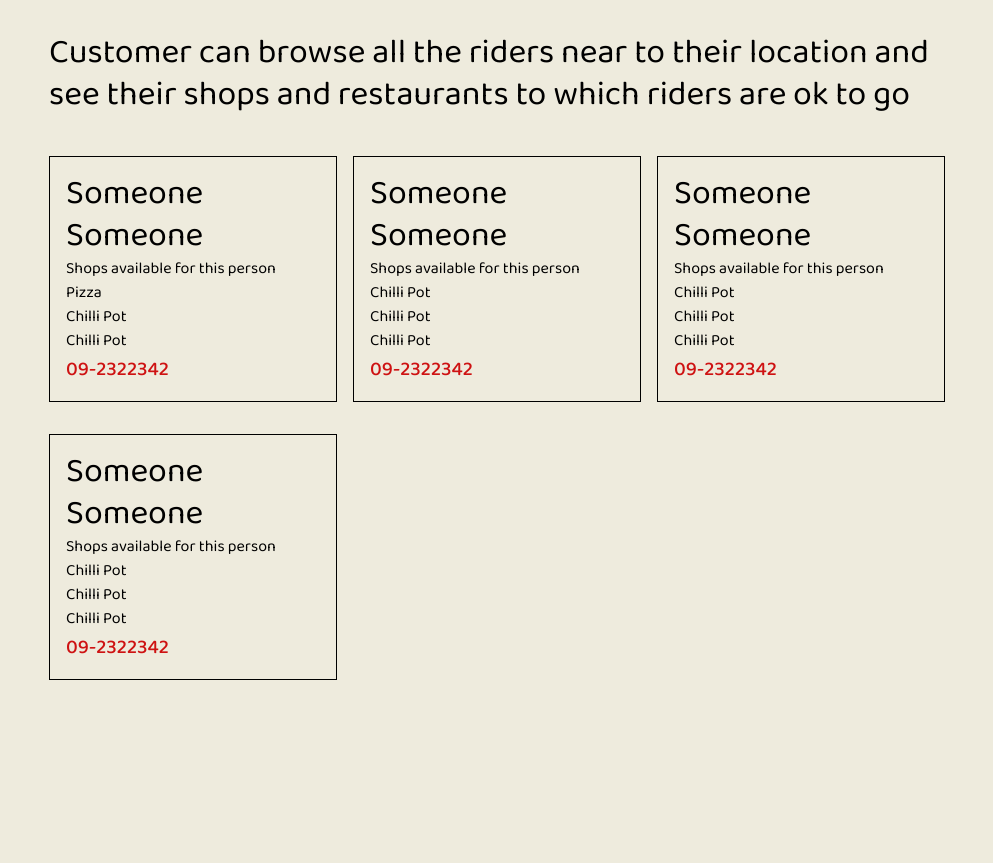
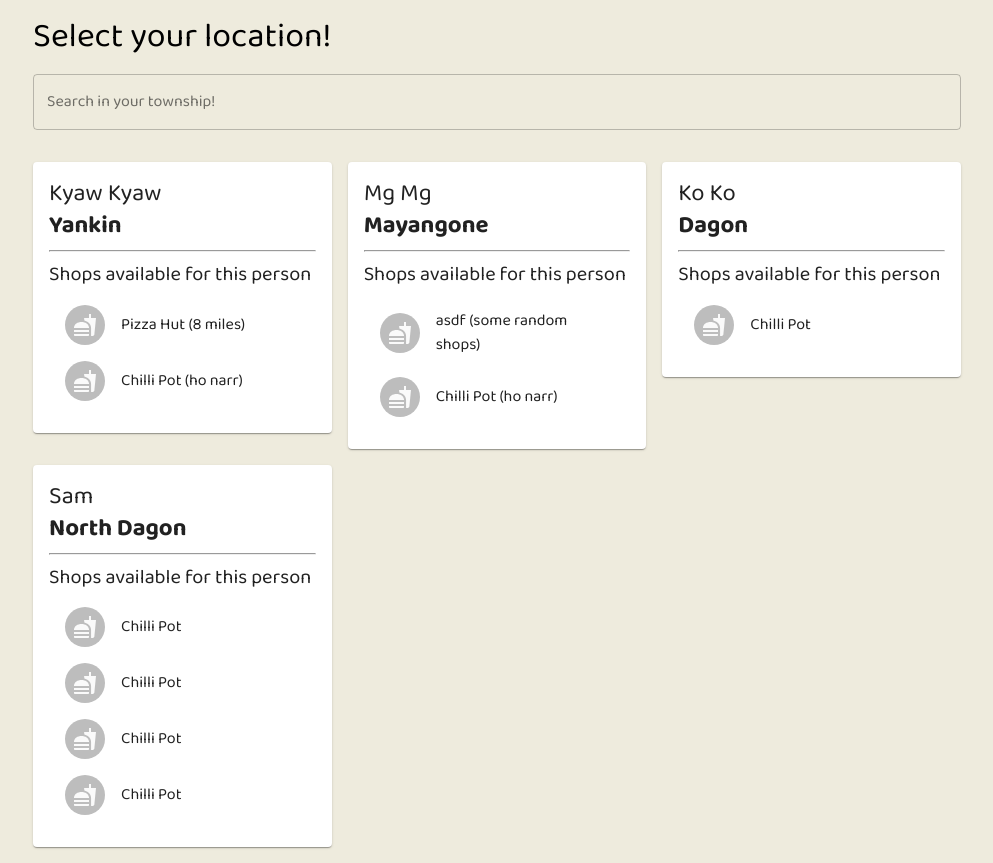
Before and after one commit to halchester/spring-delivery, a React (Create React App) app: page /customer in a window 1280 px wide. Shown: the whole page, without its empty margins (143-1136 px from the left). Before the commit the page ends 800 px from the top, so only its background shows below. Built offline with nearby package versions, Linux system fonts and the light colour scheme.

Commit message:
feat: add riderDetail page for viewing info of riders and change UI in customer view

```diff
--- a/src/App.js
+++ b/src/App.js
@@ -4,6 +4,7 @@ import Home from "./pages/Home";
 import Wrapper from "./wrapper/Wrapper";
 import Rider from "./pages/Rider";
 import Customer from "./pages/Customer";
+import RiderDetail from "./pages/RiderDetail";
 
 const App = () => {
   return (
@@ -12,6 +13,7 @@ const App = () => {
         <Route exact path="/" component={Home} />
         <Route exact path="/rider" component={Rider} />
         <Route exact path="/customer" component={Customer} />
+        <Route exact path="/info/:id" component={RiderDetail} />
       </Wrapper>
     </Switch>
   );
--- /dev/null
+++ b/src/components/PersonCard.js
@@ -0,0 +1,66 @@
+import {
+  Avatar,
+  Box,
+  Card,
+  ListItem,
+  ListItemAvatar,
+  ListItemText,
+  makeStyles,
+  Typography,
+} from "@material-ui/core";
+import React from "react";
+import FastfoodIcon from "@material-ui/icons/Fastfood";
+import { useHistory } from "react-router";
+
+const useStyle = makeStyles({
+  shopContainer: {
+    padding: "0.3rem",
+    backgroundColor: "#ddd",
+    marginBottom: "0.2rem",
+  },
+  personContainer: {
+    padding: "1rem",
+  },
+  foodListContainer: {
+    margin: "0.5rem 0",
+  },
+});
+
+const PersonCard = ({ person }) => {
+  const classes = useStyle();
+  const history = useHistory();
+  return (
+    <Card
+      className={classes.personContainer}
+      onClick={() => {
+        history.push(`/info/${person.id}`);
+      }}
+    >
+      <Typography variant="h5">{person.name}</Typography>
+      <Typography variant="h5">
+        <strong>{person.township}</strong>
+      </Typography>
+      <hr />
+      <Typography gutterBottom variant="body2">
+        Shops available for this person
+      </Typography>
+      <Box className={classes.foodListContainer}>
+        {person.availableShops.map((shop, i) => (
+          <ListItem key={i}>
+            <ListItemAvatar>
+              <Avatar>
+                <FastfoodIcon />
+              </Avatar>
+            </ListItemAvatar>
+            <ListItemText primary={shop.name} />
+          </ListItem>
+        ))}
+      </Box>
+      {/* <Typography variant="h6" color="secondary">
+        {person.phoneNumber}
+      </Typography> */}
+    </Card>
+  );
+};
+
+export default PersonCard;
--- a/src/data.js
+++ b/src/data.js
@@ -1,23 +1,50 @@
 module.exports = [
   {
-    name: "Someone",
+    name: "Kyaw Kyaw",
+    id: Math.random() * 100,
     township: "Yankin",
     phoneNumber: "09-2322342",
     availableShops: [
       {
-        name: "Pizza ",
+        name: "Pizza Hut (8 miles)",
+        detail: "Some random (optional)",
       },
       {
-        name: "Chilli Pot",
-      },
-      {
-        name: "Chilli Pot",
+        name: "Chilli Pot (ho narr)",
       },
     ],
   },
   {
-    name: "Someone",
-    township: "Yankin",
+    name: "Mg Mg",
+    township: "Mayangone",
+    id: Math.random() * 100,
+    phoneNumber: "09-2322342",
+    availableShops: [
+      {
+        name: "asdf (some random shops)",
+        detail: "Home made breads and dan pout",
+      },
+      {
+        name: "Chilli Pot (ho narr)",
+      },
+    ],
+  },
+  {
+    name: "Ko Ko",
+    id: Math.random() * 100,
+    township: "Dagon",
+    phoneNumber: "09-2322342",
+    availableShops: [
+      {
+        name: "Chilli Pot",
+        detail: "Cannot do a lot of biking",
+      },
+    ],
+  },
+  {
+    name: "Sam",
+    id: Math.random() * 100,
+    township: "North Dagon",
     phoneNumber: "09-2322342",
     availableShops: [
       {
@@ -25,35 +52,7 @@ module.exports = [
       },
       {
         name: "Chilli Pot",
-      },
-      {
-        name: "Chilli Pot",
-      },
-    ],
-  },
-  {
-    name: "Someone",
-    township: "Yankin",
-    phoneNumber: "09-2322342",
-    availableShops: [
-      {
-        name: "Chilli Pot",
-      },
-      {
-        name: "Chilli Pot",
-      },
-      {
-        name: "Chilli Pot",
-      },
-    ],
-  },
-  {
-    name: "Someone",
-    township: "Yankin",
-    phoneNumber: "09-2322342",
-    availableShops: [
-      {
-        name: "Chilli Pot",
+        description: "good place",
       },
       {
         name: "Chilli Pot",
--- a/src/pages/Customer.js
+++ b/src/pages/Customer.js
@@ -1,42 +1,62 @@
-import { Box, Grid, makeStyles, Typography } from "@material-ui/core";
+import {
+  Box,
+  Grid,
+  makeStyles,
+  TextField,
+  Typography,
+} from "@material-ui/core";
+import { useEffect, useState } from "react";
+import PersonCard from "../components/PersonCard";
 import data from "../data";
-console.log(data);
+
 const useStyle = makeStyles({
-  personContainer: {
-    border: "1px solid",
-    padding: "1rem",
-    marginBottom: "1rem",
+  bodyContainer: {
+    marginTop: "1.5rem",
   },
   container: {
-    marginTop: "2rem",
+    marginTop: "0.5rem",
+  },
+  input: {
+    marginTop: "1rem",
   },
 });
 
 const Customer = () => {
   const classes = useStyle();
+  const [query, setQuery] = useState("");
+
+  useEffect(() => {}, [query]);
+
   return (
-    <Box>
-      <Typography variant="h4">
-        Customer can browse all the riders near to their location and see their
-        shops and restaurants to which riders are ok to go
-      </Typography>
-      <Grid container spacing={2} className={classes.container}>
-        {data.map((item, i) => (
-          <Grid item sm={12} md={6} lg={4} key={i}>
-            <Box component="div" className={classes.personContainer} key={i}>
-              <Typography variant="h4">{item.name}</Typography>
-              <Typography variant="h4">{item.name}</Typography>
-              <Typography>Shops available for this person</Typography>
-              {item.availableShops.map((shop, i) => (
-                <Typography key={i}>{shop.name}</Typography>
-              ))}
-              <Typography variant="h6" color="secondary">
-                {item.phoneNumber}
-              </Typography>
-            </Box>
-          </Grid>
-        ))}
+    <Box component="div" className={classes.container}>
+      <Typography variant="h4">Select your location!</Typography>
+      <TextField
+        fullWidth
+        variant="outlined"
+        className={classes.input}
+        label="Search in your township!"
+        value={query}
+        onChange={(e) => setQuery(e.target.value)}
+      />
+      <Grid container spacing={2} className={classes.bodyContainer}>
+        {data
+          // eslint-disable-next-line
+          .filter((person) => {
+            if (query === "") return person;
+            else if (person.township.toLowerCase().includes(query))
+              return person;
+          })
+          .map((person, i) => (
+            <Grid item xs={12} sm={12} md={6} lg={4} key={i}>
+              <PersonCard person={person} />
+            </Grid>
+          ))}
       </Grid>
+      {query ? (
+        <Typography align="center" variant="h6" className={classes.input}>
+          <strong>No other users found near you :(</strong>
+        </Typography>
+      ) : null}
     </Box>
   );
 };
--- /dev/null
+++ b/src/pages/RiderDetail.js
@@ -0,0 +1,14 @@
+import { Typography } from "@material-ui/core";
+import { useEffect } from "react";
+
+const RiderDetail = (props) => {
+  const id = props.match.params.id;
+  console.log(id);
+  useEffect(() => {
+    // fetch user data from API get endpoint
+  });
+
+  return <Typography>Rider detail</Typography>;
+};
+
+export default RiderDetail;
--- a/src/theme.js
+++ b/src/theme.js
@@ -3,6 +3,9 @@ import { createMuiTheme } from "@material-ui/core";
 const theme = createMuiTheme({
   typography: {
     fontFamily: "Baloo 2",
+    body2: {
+      fontSize: 20,
+    },
   },
   palette: {
     primary: {
--- a/src/wrapper/Wrapper.js
+++ b/src/wrapper/Wrapper.js
@@ -5,7 +5,7 @@ import styles from "./Wrapper.module.css";
 const Wrapper = ({ children }) => {
   return (
     <Box className={styles.container}>
-      <Box style={{ margin: "2rem" }}>{children}</Box>
+      <Box style={{ margin: "1rem" }}>{children}</Box>
     </Box>
   );
 };
```
